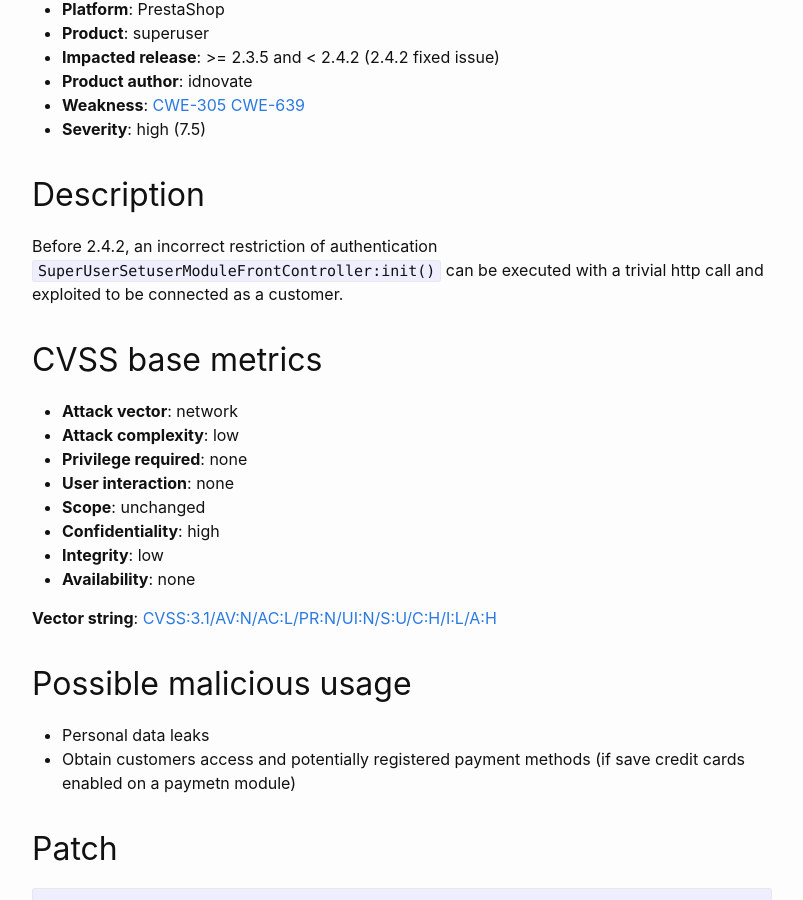
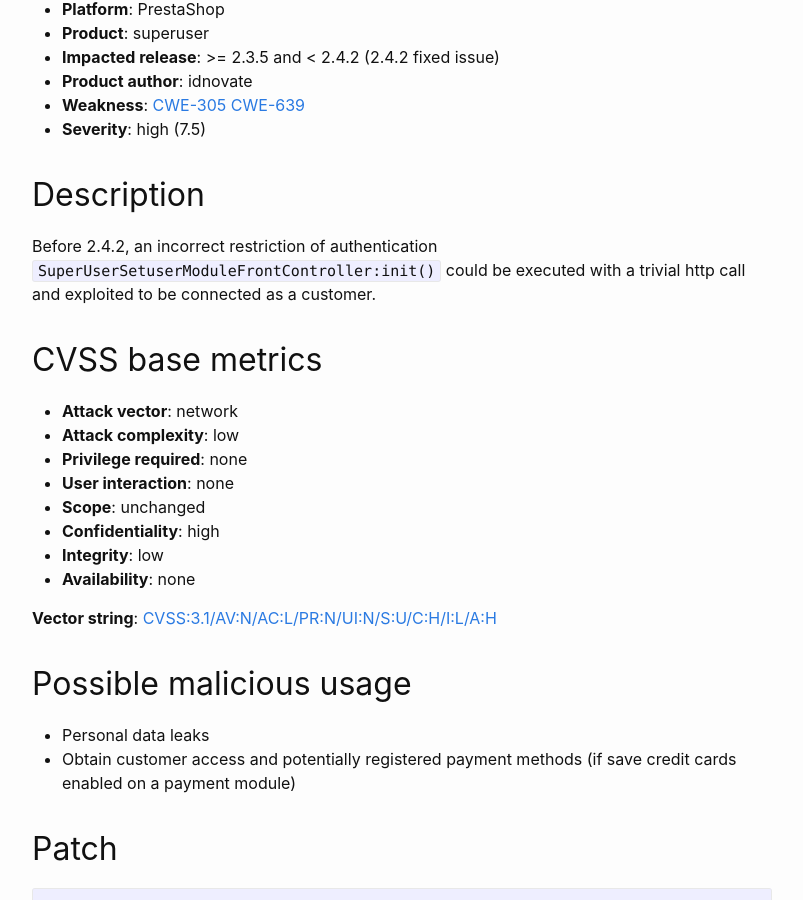
Before and after one commit to friends-of-presta/security-advisories, a Jekyll site: the page built from _posts/2023-10-26-superuser.md, in a window 1280 px wide and 900 px high, scrolled down 1055 px. Shown: the whole window, without its empty margins (238-1041 px from the left). Built offline with Jekyll 4.4.1, drawn with Linux system fonts in a browser that asks for light colours; some of the changed text lies outside the part shown.

Commit message:
Update 2023-10-26-superuser.md
English

```diff
--- a/_posts/2023-10-26-superuser.md
+++ b/_posts/2023-10-26-superuser.md
@@ -27,7 +27,7 @@ The module "idnovate" for PrestaShop incorrectly restricts access to the "connec
 
 ## Description
 
-Before 2.4.2, an incorrect restriction of authentication `SuperUserSetuserModuleFrontController:init()` can be executed with a trivial http call and exploited to be connected as a customer.
+Before 2.4.2, an incorrect restriction of authentication `SuperUserSetuserModuleFrontController:init()` could be executed with a trivial http call and exploited to be connected as a customer.
 
 
 ## CVSS base metrics
@@ -47,7 +47,7 @@ Before 2.4.2, an incorrect restriction of authentication `SuperUserSetuserModule
 ## Possible malicious usage
 
 * Personal data leaks
-* Obtain customers access and potentially registered payment methods (if save credit cards enabled on a paymetn module)
+* Obtain customer access and potentially registered payment methods (if save credit cards enabled on a payment module)
 
 
 ## Patch
```
Also changed, not shown: other parts of _posts/2023-10-26-superuser.md (+4 -4 lines).
